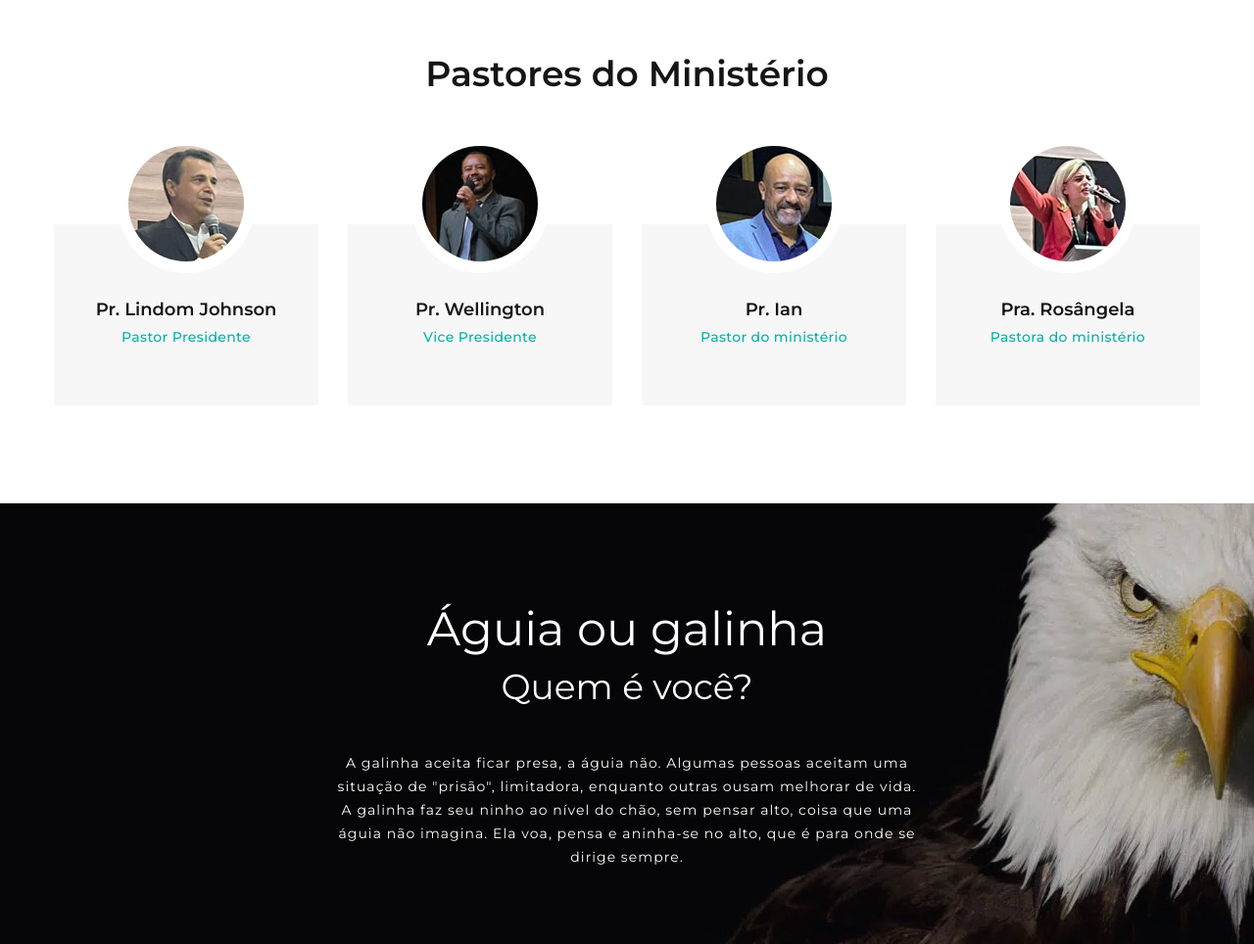
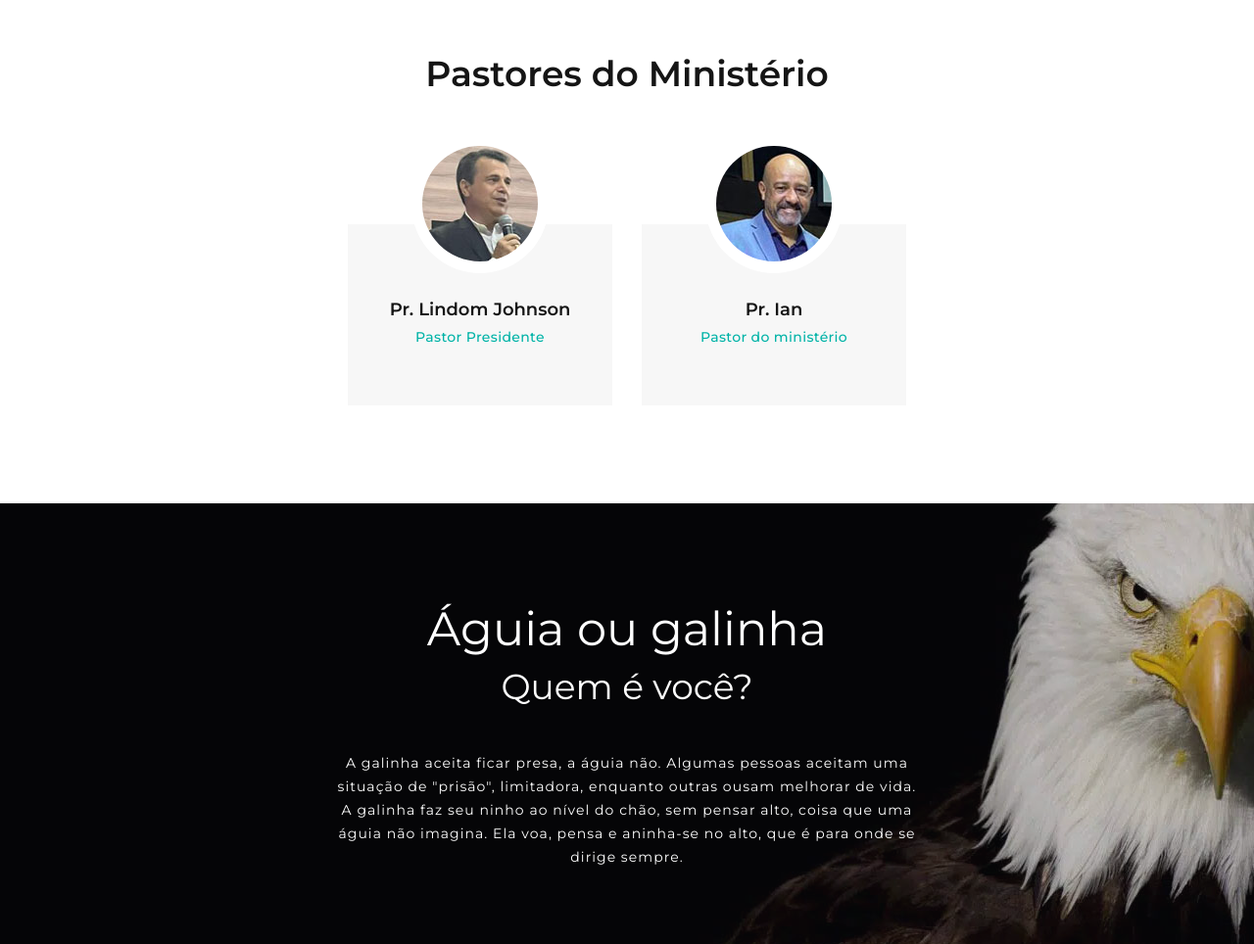
Before and after one commit to igrejabatistalivreacesso-rgb/portal-livreacesso, a plain HTML site: page index.html in a window 1280 px wide. Shown: the part 2500-3464 px from the top of the page at 98% size. Drawn offline with Linux system fonts and the light colour scheme.

Commit message:
alteração nos pastores

```diff
--- a/index.html
+++ b/index.html
@@ -675,44 +675,7 @@
                 </div>
               </article>
             </div>
-            <div class="col-sm-6 col-md-5 col-lg-3">
-              <!-- Team Modern-->
-              <article class="team-modern">
-                <div class="team-modern-header">
-                  <a class="team-modern-figure" href="#"
-                    ><img
-                      class="img-circles"
-                      src="images/user-2-118x118.jpg"
-                      alt=""
-                      width="118"
-                      height="118"
-                  /></a>
-                  <svg
-                    x="0px"
-                    y="0px"
-                    width="270px"
-                    height="70px"
-                    viewbox="0 0 270 70"
-                    enable-background="new 0 0 270 70"
-                    xml:space="preserve"
-                  >
-                    <g>
-                      <path
-                        fill="#161616"
-                        d="M202.085,0C193.477,28.912,166.708,50,135,50S76.523,28.912,67.915,0H0v70h270V0H202.085z"
-                      ></path>
-                    </g>
-                  </svg>
-                </div>
-                <div class="team-modern-caption">
-                  <h6 class="team-modern-name">
-                    <a href="#">Pr. Wellington</a>
-                  </h6>
-                  <p class="team-modern-status">Vice Presidente</p>
-                  <h6 class="team-modern-phone"></h6>
-                </div>
-              </article>
-            </div>
+            <!--  -->
             <div class="col-sm-6 col-md-5 col-lg-3">
               <!-- Team Modern-->
               <article class="team-modern">
@@ -751,43 +714,7 @@
                 </div>
               </article>
             </div>
-            <div class="col-sm-6 col-md-5 col-lg-3">
-              <!-- Team Modern-->
-              <article class="team-modern">
-                <div class="team-modern-header">
-                  <a class="team-modern-figure" href="#"
-                    ><img
-                      class="img-circles"
-                      src="images/user-4-118x118.jpg"
-                      alt=""
-                      width="118"
-                      height="118"
-                  /></a>
-                  <svg
-                    x="0px"
-                    y="0px"
-                    width="270px"
-                    height="70px"
-                    viewbox="0 0 270 70"
-                    enable-background="new 0 0 270 70"
-                    xml:space="preserve"
-                  >
-                    <g>
-                      <path
-                        fill="#161616"
-                        d="M202.085,0C193.477,28.912,166.708,50,135,50S76.523,28.912,67.915,0H0v70h270V0H202.085z"
-                      ></path>
-                    </g>
-                  </svg>
-                </div>
-                <div class="team-modern-caption">
-                  <h6 class="team-modern-name"><a href="#">Pra. Rosângela</a></h6>
-                  <p class="team-modern-status">Pastora do ministério</p>
-                  <h6 class="team-modern-phone">
-                  </h6>
-                </div>
-              </article>
-            </div>
+
           </div>
         </div>
       </section>
@@ -1004,7 +931,7 @@
               </div>
             </article>
              <!-- Thumbnail Classic-->
-             <article class="thumbnail thumbnail-mary">
+             <!-- <article class="thumbnail thumbnail-mary">
               <div class="thumbnail-mary-figure">
                 <img
                   src="images/gallery-image-7-270x195.jpg"
@@ -1025,7 +952,7 @@
                     height="195"
                 /></a>
               </div>
-            </article>
+            </article> -->
           </div>
         </div>
       </section>
```
Also changed, not shown: images/index-3-556x382.jpg, images/user-2-118x118.jpg (deleted).
